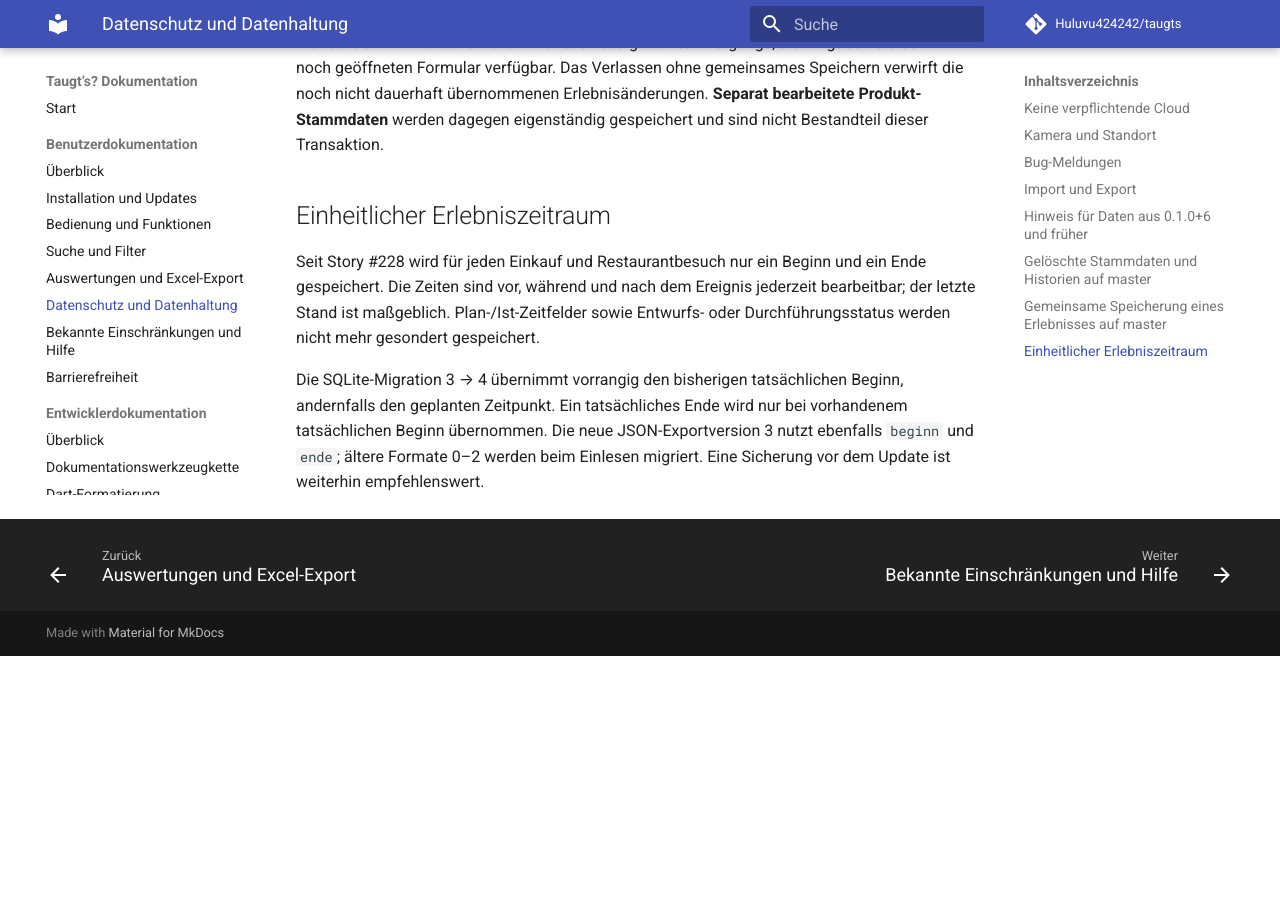
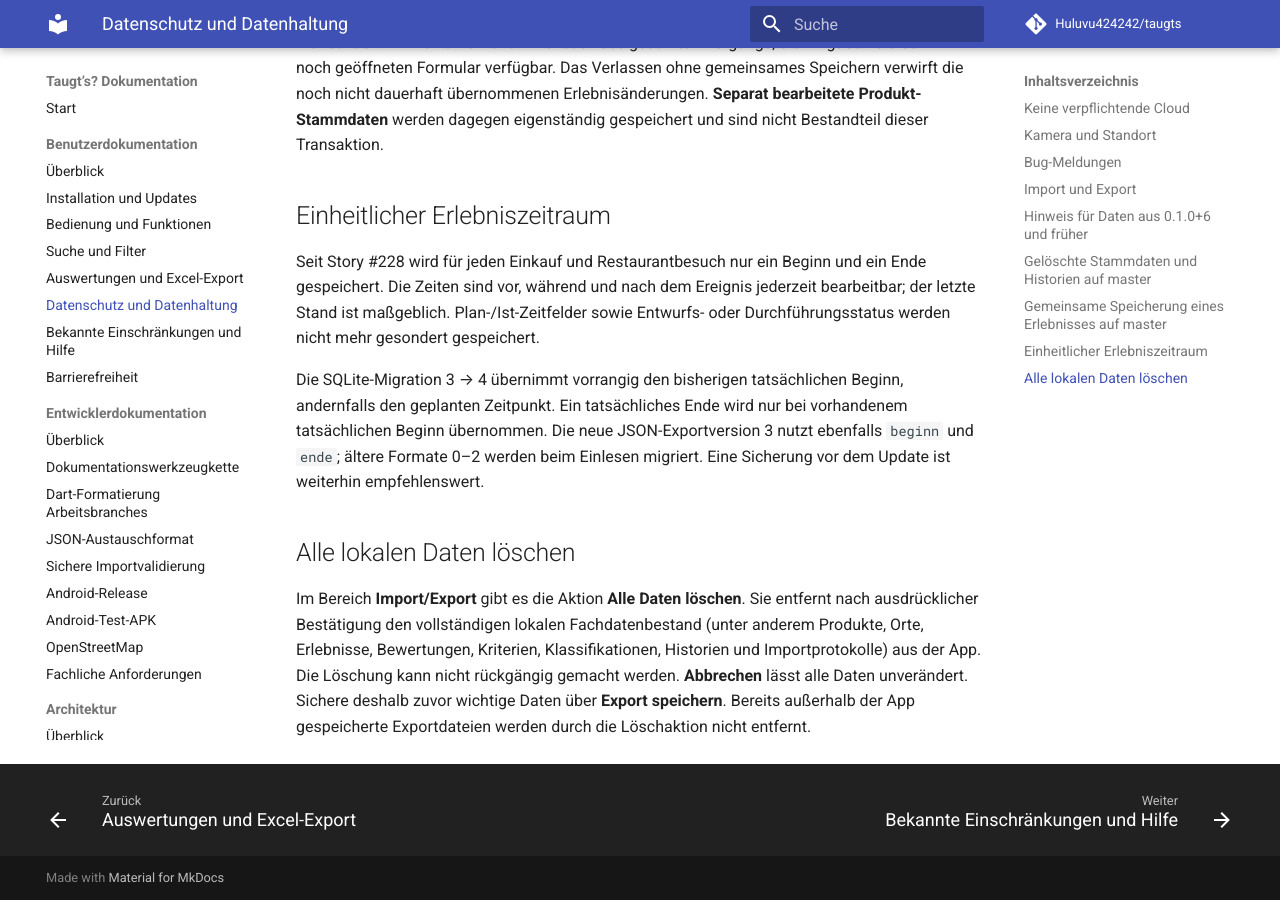
Before and after one commit to Huluvu424242/taugts, an MkDocs documentation site: the page built from docs/benutzer/datenhaltung.md, in a window 1280 px wide and 900 px high, scrolled down 3791 px. Built offline with MkDocs 1.6.1 and Material for MkDocs 9.7.7, drawn with Linux system fonts in a browser that asks for light colours; comment, search, counter and statistics services are not loaded; before the commit the page ends 4447 px from its top, so only the background shows below that.

Commit message:
Bug #259: Löschfunktion in Benutzerdokumentation beschreiben

```diff
--- a/docs/benutzer/datenhaltung.md
+++ b/docs/benutzer/datenhaltung.md
@@ -65,3 +65,8 @@ Produktpositionen, Mengen, Preise und Bewertungen werden während der geöffnete
 Seit Story #228 wird für jeden Einkauf und Restaurantbesuch nur ein Beginn und ein Ende gespeichert. Die Zeiten sind vor, während und nach dem Ereignis jederzeit bearbeitbar; der letzte Stand ist maßgeblich. Plan-/Ist-Zeitfelder sowie Entwurfs- oder Durchführungsstatus werden nicht mehr gesondert gespeichert.
 
 Die SQLite-Migration 3 → 4 übernimmt vorrangig den bisherigen tatsächlichen Beginn, andernfalls den geplanten Zeitpunkt. Ein tatsächliches Ende wird nur bei vorhandenem tatsächlichen Beginn übernommen. Die neue JSON-Exportversion 3 nutzt ebenfalls `beginn` und `ende`; ältere Formate 0–2 werden beim Einlesen migriert. Eine Sicherung vor dem Update ist weiterhin empfehlenswert.
+
+
+## Alle lokalen Daten löschen
+
+Im Bereich **Import/Export** gibt es die Aktion **Alle Daten löschen**. Sie entfernt nach ausdrücklicher Bestätigung den vollständigen lokalen Fachdatenbestand (unter anderem Produkte, Orte, Erlebnisse, Bewertungen, Kriterien, Klassifikationen, Historien und Importprotokolle) aus der App. Die Löschung kann nicht rückgängig gemacht werden. **Abbrechen** lässt alle Daten unverändert. Sichere deshalb zuvor wichtige Daten über **Export speichern**. Bereits außerhalb der App gespeicherte Exportdateien werden durch die Löschaktion nicht entfernt.
```
